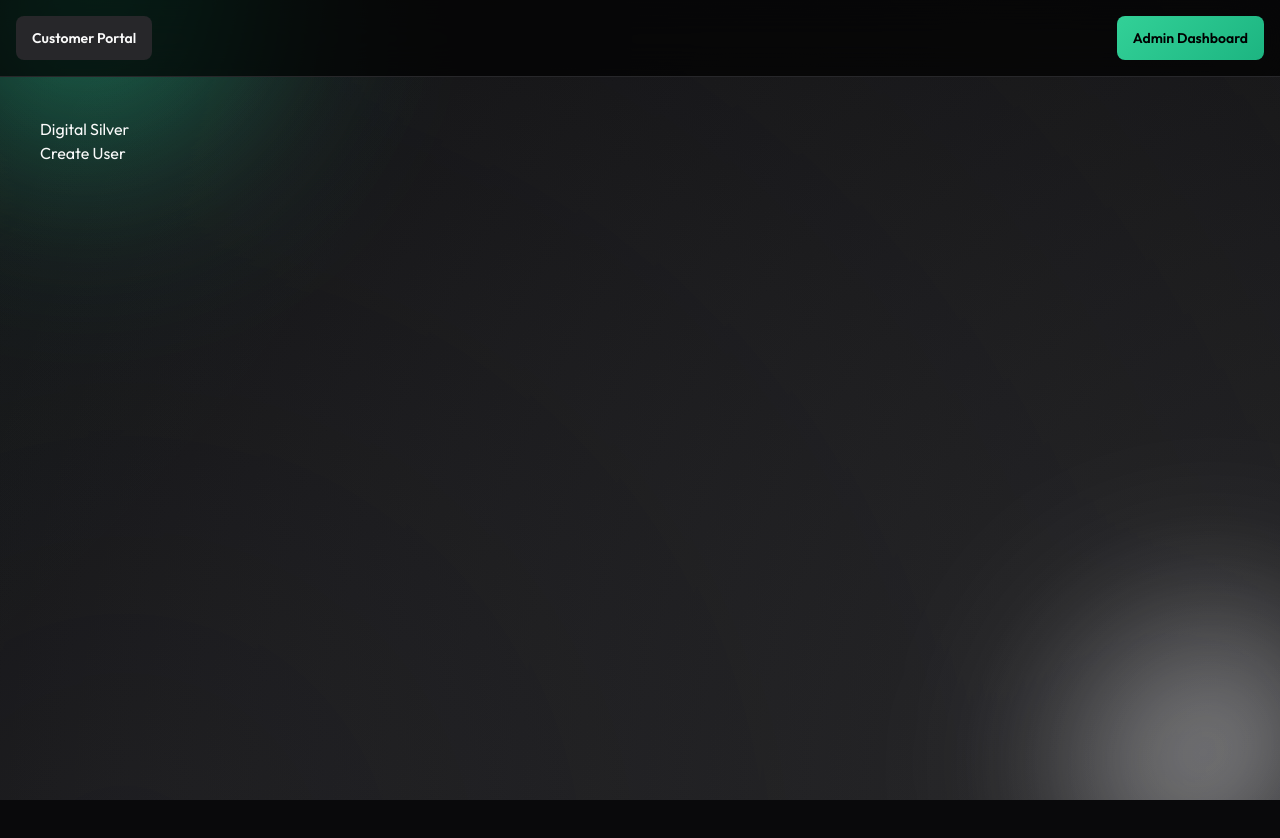
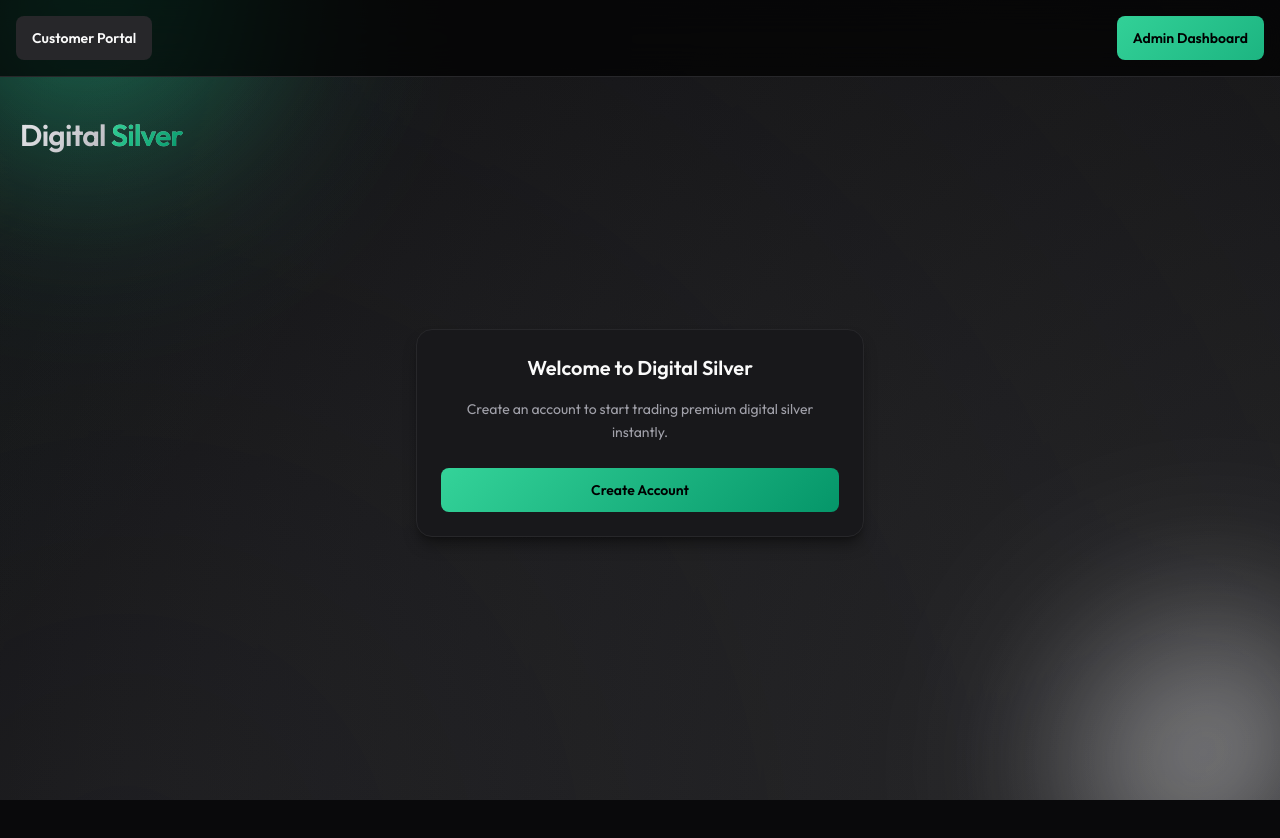
Before and after one commit to Devexhhh/SilvX-v0.1, a Next.js app in the folder apps/web/: page / in a window 1280 px wide. Shown: the top 838 px of the page. Before the commit the page ends 800 px from the top, so only its background shows below. Built offline with nearby package versions, Linux system fonts and the light colour scheme.

Commit message:
modified page

```diff
--- a/apps/web/app/page.tsx
+++ b/apps/web/app/page.tsx
@@ -31,42 +31,69 @@ export default function Home() {
     });
 
     alert("Deposited ₹1000");
+    triggerRefresh();
   }
 
   return (
-    <main style={{ padding: 40 }}>
-      <h1>Digital Silver</h1>
-
-      {!userId && (
-        <button onClick={createUser}>Create User</button>
-      )}
+    <main className="min-h-screen px-5 py-10">
+      <div className="mx-auto mb-10 flex max-w-7xl flex-wrap items-center justify-between gap-4">
+        <h1 className="inline-block bg-clip-text text-3xl font-semibold tracking-tight text-transparent [background-image:var(--silver-gradient)]">
+          Digital{" "}
+          <span className="inline-block bg-clip-text text-transparent [background-image:var(--emerald-gradient)]">
+            Silver
+          </span>
+        </h1>
 
         {userId && (
-        <>
-          <p>User ID: {userId}</p>
+          <div className="flex items-center gap-3">
+            <span className="hidden text-xs text-zinc-400">
+              ID: {userId.slice(0, 8)}
+            </span>
+            <button
+              onClick={deposit}
+              className="inline-flex items-center justify-center gap-2 rounded-lg bg-zinc-800 px-3 py-2 text-sm font-semibold text-[var(--foreground)] transition hover:bg-zinc-700"
+            >
+              Quick Deposit ₹1000
+            </button>
+          </div>
+        )}
+      </div>
 
-          <button onClick={deposit}>
-            Deposit ₹1000
+      <div className="mx-auto w-full max-w-7xl">
+        {!userId ? (
+          <div className="flex h-[60vh] items-center justify-center">
+            <div className="w-full max-w-md rounded-2xl border border-[var(--card-border)] bg-[var(--card)] p-6 text-center shadow-lg shadow-black/40">
+              <h2 className="mb-4 text-xl font-semibold text-[var(--foreground)]">
+                Welcome to Digital Silver
+              </h2>
+              <p className="mb-6 text-sm leading-relaxed text-zinc-400">
+                Create an account to start trading premium digital silver
+                instantly.
+              </p>
+              <button
+                onClick={createUser}
+                className="inline-flex w-full items-center justify-center gap-2 rounded-lg px-4 py-3 text-sm font-semibold text-black transition hover:-translate-y-px hover:opacity-90 [background-image:var(--emerald-gradient)]"
+              >
+                Create Account
               </button>
-
-          <BalanceCard userId={userId} refreshSignal={refresh} />
-
+            </div>
+          </div>
+        ) : (
+          <div className="flex flex-col gap-6">
+            <div className="grid w-full grid-cols-1 gap-6 lg:grid-cols-[2fr,1.4fr]">
               <TradeForm
                 userId={userId}
-            type="buy"
                 onSuccess={triggerRefresh}
               />
+              <BalanceCard userId={userId} refreshSignal={refresh} />
+            </div>
 
-          <TradeForm
-            userId={userId}
-            type="sell"
-            onSuccess={triggerRefresh}
-          />
-
-          <TransactionHistory userId={userId} />
-
-        </>
+            <div className="w-full">
+              <TransactionHistory userId={userId} refreshSignal={refresh} />
+            </div>
+          </div>
         )}
+      </div>
     </main>
   );
 }
```
Lines whose indentation alone changed are shown as unchanged.
